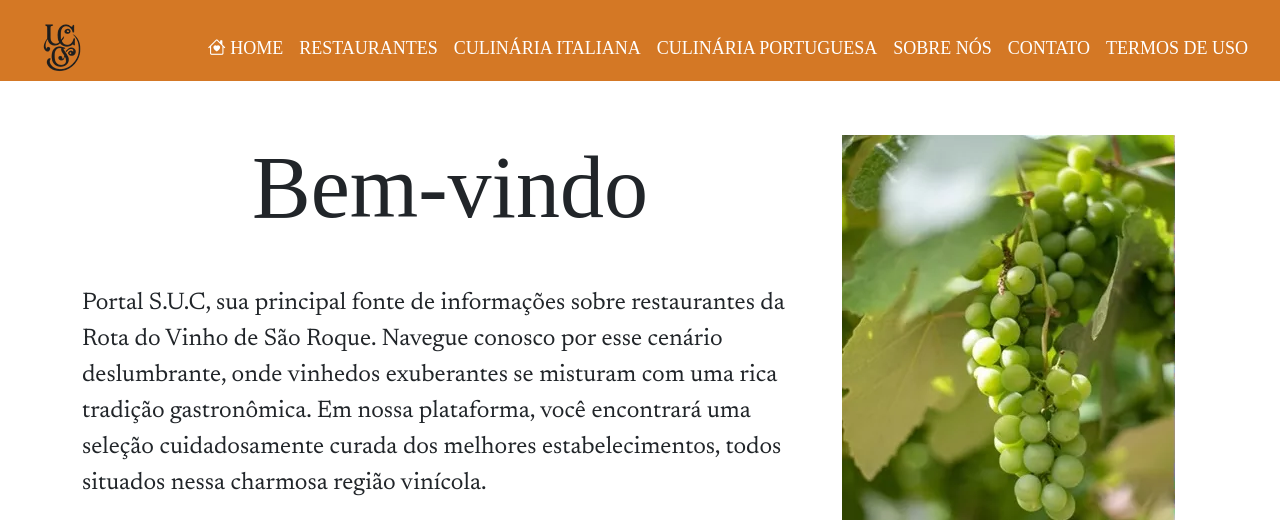
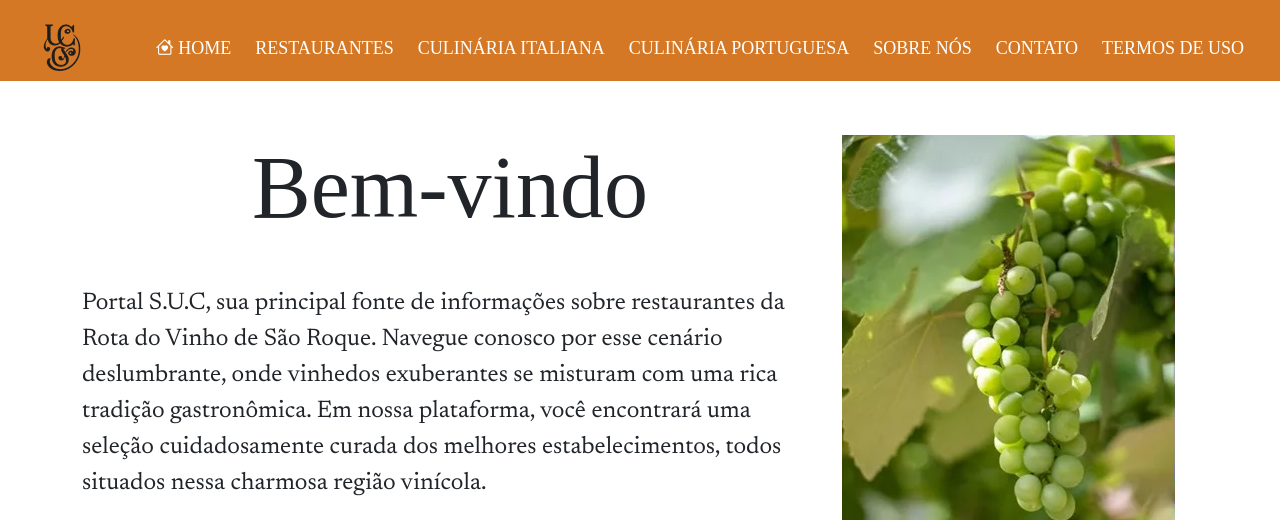
Before and after one commit to steniechini/portal_suc, a PHP site: page /index.php in a window 1280 px wide. Shown: the top 520 px of the page. Run offline with PHP 8.4, Linux system fonts and the light colour scheme; some web fonts are replaced.

Commit message:
Arrumando bug do menu toggler em tela pequena, adcionando padding nos links e cor de fundo dos itens do menu.

```diff
--- a/css/style.css
+++ b/css/style.css
@@ -13,7 +13,6 @@ body {
     margin-bottom: 3em;
     font-family:'kaisei tokumin', serif ;
     font-size: large;
-
   }
   .articleindex{
     margin-bottom: 4em;
@@ -39,6 +38,8 @@ body {
   .indeximg img{
     margin-bottom: 2em;
   }
+
+
   nav ul li a:hover {
     color: #ffffff;
 
@@ -49,12 +50,12 @@ body {
   .navbar-light .navbar-nav .nav-link{
   color: #ffffff;
   font-family:'kaisei tokumin', serif ;
-
+  background-color: rgba(212, 120, 37, 0.9);
   text-transform: uppercase;
-
-
+  padding: 12px;
 
   }
+
   .nav-item a:hover {
     color: #777777;
     font-family:'kaisei tokumin', serif ;
```
